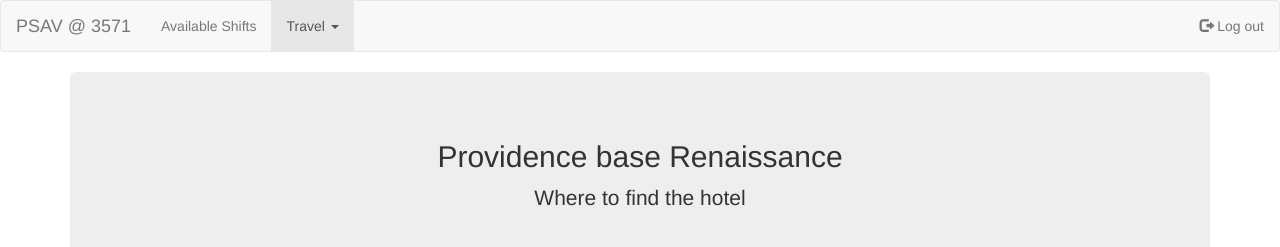
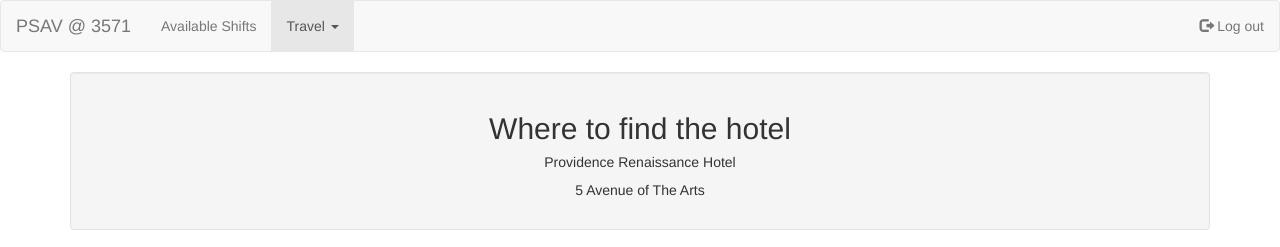
Before and after one commit to TenaciousBirdofPrey/OpenShifts, a Django app: page /hotel_location/ in a window 1280 px wide. Shown: the top 247 px of the page. Run offline with Django 3.2, Linux system fonts and the light colour scheme; a user stored in the database is signed in; some libraries are stand-ins or nearby versions.

Commit message:
clean travel front end

```diff
--- a/OpenShift/OpenShift/templates/base.html
+++ b/OpenShift/OpenShift/templates/base.html
@@ -67,12 +67,13 @@
 	</nav>
 
 <body>
-  <!-- jumbotron -->
+  <!-- well -->
  <div class="container">
-  <div class="jumbotron vertical-center">
+  <div class="well  vertical-center">
      <!-- centering text via inline class... WILL CORRECT! -->
-    <h2 class="text-center">Providence base Renaissance</h2>
-    <p class="text-center"> {{  jumbo_info  }} </p>
+    <h2 class="text-center">{{  jumbo_info  }}</h2>
+    <h5 class="text-center">  Providence Renaissance Hotel</h5>
+    <p class="text-center">  5 Avenue of The Arts</p>
   </div>
 </div>
 
--- a/OpenShift/OpenShift/templates/hotel_location.html
+++ b/OpenShift/OpenShift/templates/hotel_location.html
@@ -16,7 +16,7 @@
     </style>
 
 
-    <h3 >5 Ave of the Arts, Providence, Rhode Island</h3>
+
     <div id="map"></div>
     <script>
       function initMap() {
--- a/OpenShift/OpenShift/templates/train.html
+++ b/OpenShift/OpenShift/templates/train.html
@@ -16,7 +16,7 @@
     </style>
 
 
-    <h3 >5 Ave of the Arts, Providence, Rhode Island</h3>
+
     <div id="map"></div>
     <script>
       function initMap() {
```
Also changed, not shown: OpenShift/OpenShift/templates/open_shifts.html (+5 -3 lines), OpenShift/db.sqlite3.
